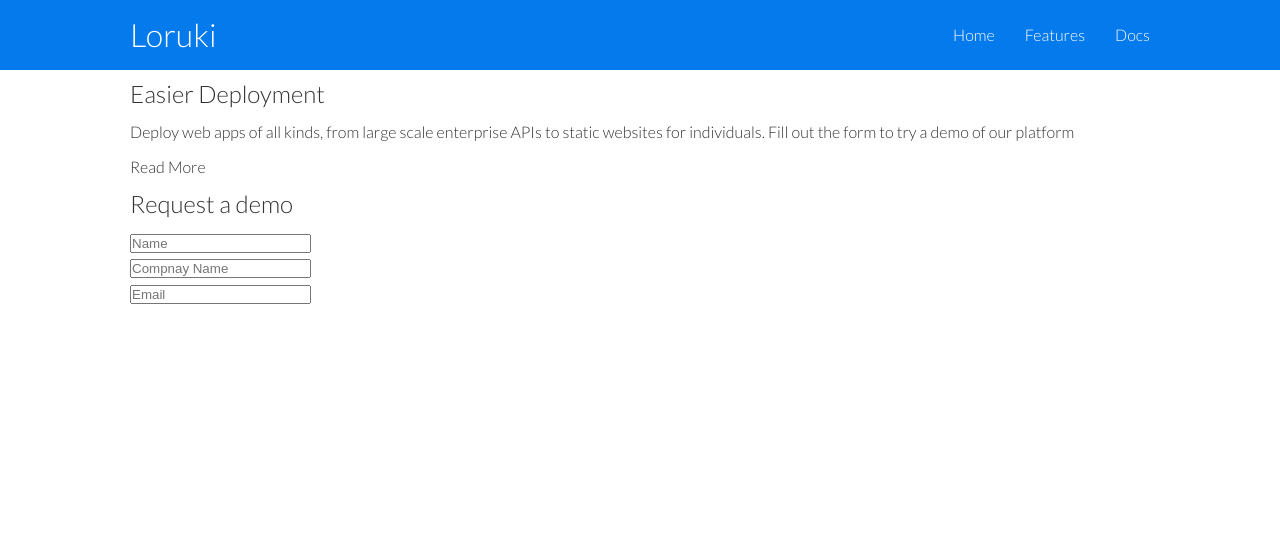
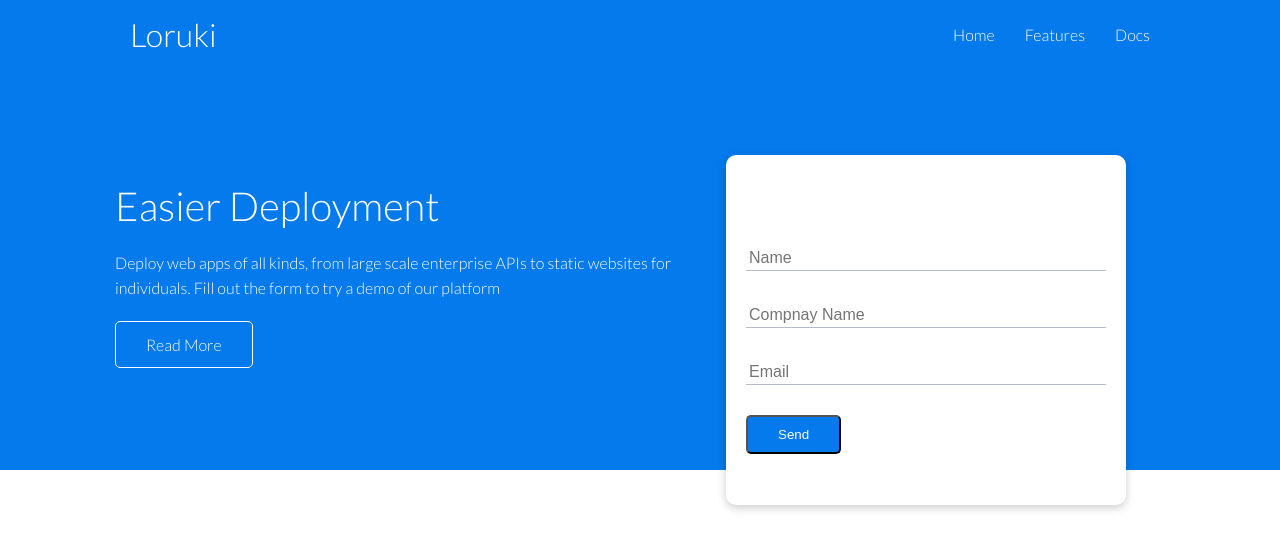
Before and after one commit to Tarannu/JS-Practice, a website built with Parcel: page website_CSS/index.html in a window 1280 px wide. Built offline with nearby package versions, Linux system fonts and the light colour scheme.

Commit message:
adding button and basic css

```diff
--- a/website_CSS/index.html
+++ b/website_CSS/index.html
@@ -1,20 +1,21 @@
 <!DOCTYPE html>
 <html>
+
 <head>
-        <meta charset="UTF-8">
-        <meta name="viewport" content="width=devide-width,initial-scale=1.0">
-        <link rel="stylesheet"
-        href="https://cdnjs.cloudflare.com/ajax/libs/font-awesome/5.15.1/css/all.min.css" integrity="sha512-+4zCK9k+qNFUR5X+cKL9EIR+ZOhtIloNl9GIKS57V1MyNsYpYcUrUeQc9vNfzsWfV28IaLL3i96P9sdNyeRssA=="
+    <meta charset="UTF-8" />
+    <meta name="viewport" content="width=devide-width,initial-scale=1.0" />
+    <link rel="stylesheet" href="https://cdnjs.cloudflare.com/ajax/libs/font-awesome/5.15.1/css/all.min.css"
+        integrity="sha512-+4zCK9k+qNFUR5X+cKL9EIR+ZOhtIloNl9GIKS57V1MyNsYpYcUrUeQc9vNfzsWfV28IaLL3i96P9sdNyeRssA=="
         crossorigin="anonymous" />
-        <link rel="stylesheet" href="style.css">
+    <link rel="stylesheet" href="style.css" />
     <title>Cloud Hosting</title>
+</head>
 
-    </head>
 <body>
     <!--Navbar-->
     <div class="navbar">
         <div class="container flex">
-                <h1 class="logo"> Loruki </h1>
+            <h1 class="logo">Loruki</h1>
             <nav>
                 <ul>
                     <li><a href="index.html"></a>Home</li>
@@ -23,35 +24,37 @@
                 </ul>
             </nav>
         </div>
+    </div>
 
-        </div>
     <!--Showcase-->
     <section class="showcase">
         <div class="container grid">
             <div class="showcase-text">
                 <h1>Easier Deployment</h1>
-                    <p> Deploy web apps of all kinds, from large scale enterprise APIs
-                        to static websites for individuals.
-                        Fill out the form to try a demo of our platform </p>
+                <p>
+                    Deploy web apps of all kinds, from large scale enterprise APIs to
+                    static websites for individuals. Fill out the form to try a demo of
+                    our platform
+                </p>
                 <a href="features.html" class="btn btn-outline">Read More</a>
+            </div>
             <div class="showcase-form card">
-                        <h2> Request a demo</h2>
+                <h2>Request a demo</h2>
                 <form>
                     <div class="form-control">
-                                <input type="text" name="name" placeholder="Name" required>
+                        <input type="text" name="name" placeholder="Name" required />
                     </div>
                     <div class="form-control">
-                                <input type="text" name="company" placeholder="Compnay Name" required>
+                        <input type="text" name="company" placeholder="Compnay Name" required />
                     </div>
                     <div class="form-control">
-                                <input type="email" name="email" placeholder="Email" required>
+                        <input type="email" name="email" placeholder="Email" required />
                     </div>
+                    <input type="submit" value="Send" class="btn btn-primary" />
                 </form>
             </div>
-
-                </div>
-
         </div>
     </section>
 </body>
+
 </html>
--- a/website_CSS/style.css
+++ b/website_CSS/style.css
@@ -1,5 +1,7 @@
 @import url('https://fonts.googleapis.com/css2?family=Lato:wght@300&display=swap');
-
+:root {
+    --primary-color: #047aed;
+}
 *{
     box-sizing: border-box;
     padding: 0;
@@ -31,8 +33,9 @@ p {
 img {
     width: 100%;
 }
+/* NAVBAR */
 .navbar {
-    background-color: #047aed;
+    background-color: var(--primary-color);
     color: #fff;
     height: 70px;
 }
@@ -47,14 +50,82 @@ img {
     padding: 10px;
     margin: 0 5px;
 }
+
 .navbar a:hover {
     border-bottom: 2px #fff solid;
 }
+
+/* SHOWCASE */
+.showcase {
+    height:400px;
+    background-color: var(--primary-color);
+    color: #fff;
+    position: relative;
+}
+
+.showcase h1 {
+    font-size: 40px;
+
+}
+.showcase p {
+margin: 20px 0;
+}
+.showcase .grid {
+    overflow: visible;
+    grid-template-columns: 55% 45%;
+    gap:30px;
+}
+.showcase-form {
+    position: relative;
+    top: 60px;
+    height:350px;
+    width: 400px;
+    padding: 40px;
+    z-index: 100;
+}
+.showcase-form .form-control {
+    margin: 30px 0;
+}
+.showcase-form input[type='text'],
+.showcase-form input[type='email'] {
+    border: 0;
+    border-bottom: 1px solid #b4becb;
+    width: 100%;
+    padding: 3px;
+    font-size: 16px;
+}
+.showcase-form input:focus {
+    outline: none;
+}
+
+/* UTILITIES */
 .container {
     max-width: 1100px;
     margin: 0 auto;
     overflow: auto;
     padding: 0 40px;
+}
+.card {
+    background-color: #fff;
+    border-radius: 10px;
+    box-shadow:0 3px 10px rgba(0,0,0,0.2);
+    padding:20px;
+    margin: 20px;
+}
+.btn {
+    display: inline-block;
+    padding: 10px 30px;
+    cursor: pointer;
+    background: var(--primary-color);
+    color:#fff;
+    border-radius: 5px;
+}
+.btn-outline{
+    background-color: transparent;
+    border: 1px #fff solid;
+}
+.btn:hover {
+    transform:scale(0.98);
 }
 
 .flex {
@@ -63,3 +134,11 @@ img {
     align-items: center;
     height: 100%;
 }
+.grid {
+    display: grid;
+    grid-template-columns: repeat(2,1fr);
+    gap:20px;
+    justify-content: center;
+    align-items: center;
+    height: 100%;
+}
```
Lines whose indentation alone changed are shown as unchanged.
